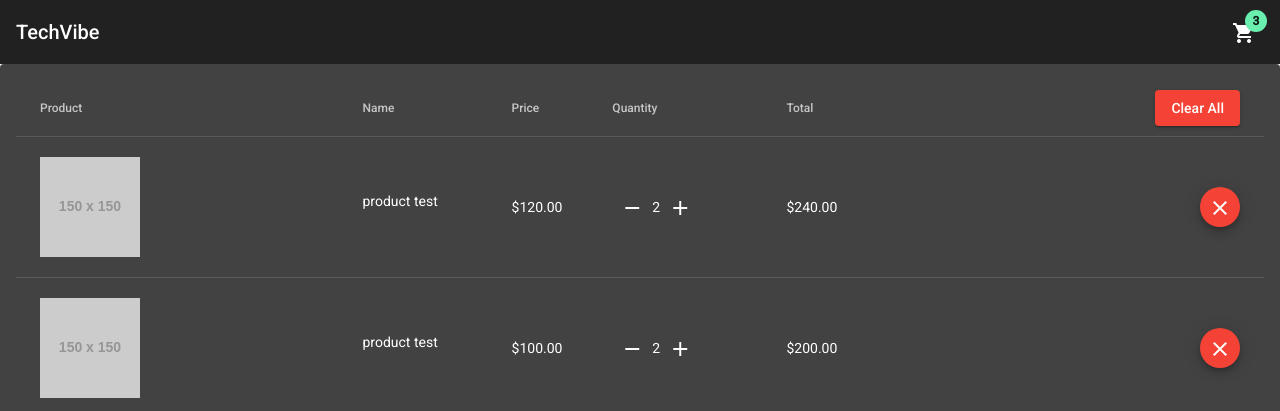
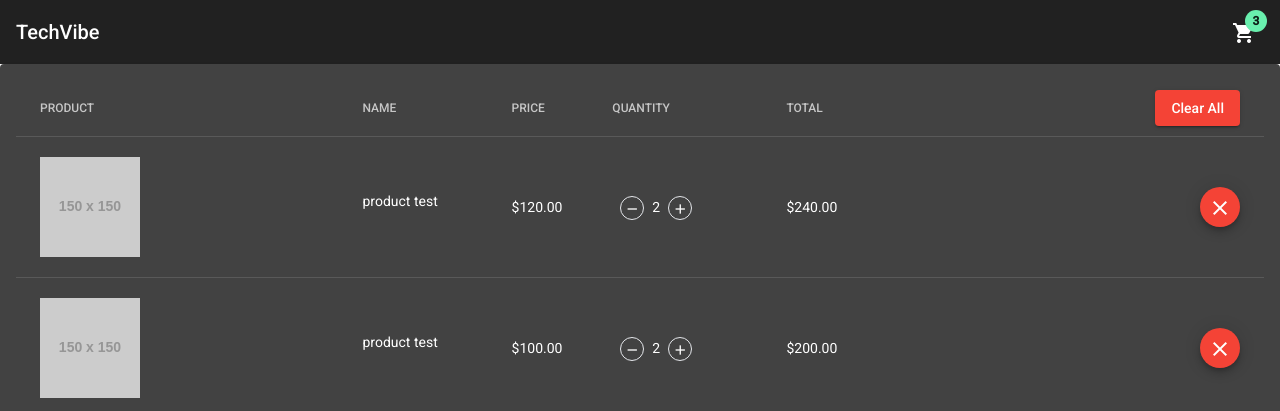
Before and after one commit to tia-cin/techvibe-ecommerce, an Angular app: page /purchase in a window 1280 px wide. Shown: the top 411 px of the page. Built offline with nearby package versions, Linux system fonts and the light colour scheme.

Commit message:
purchase page - style fix

```diff
--- a/src/app/pages/purchase/purchase.component.html
+++ b/src/app/pages/purchase/purchase.component.html
@@ -1,7 +1,7 @@
 <mat-card *ngIf="cart.items.length" class="h-screen">
   <table mat-table [dataSource]="dataSource" class="w-full">
     <ng-container matColumnDef="product">
-      <th mat-header-cell *matHeaderCellDef>Product</th>
+      <th mat-header-cell *matHeaderCellDef>PRODUCT</th>
       <td mat-cell *matCellDef="let el">
         <img src="{{ el.image }}" alt="{{ el.title }}" class="w-[100px] my-5" />
       </td>
@@ -10,34 +10,34 @@
       </td>
     </ng-container>
     <ng-container matColumnDef="name">
-      <th mat-header-cell *matHeaderCellDef>Name</th>
+      <th mat-header-cell *matHeaderCellDef>NAME</th>
       <td mat-cell *matCellDef="let element">
         <p class="truncate max-w-xs">{{ element.name }}</p>
       </td>
       <td mat-footer-cell *matFooterCellDef></td>
     </ng-container>
     <ng-container matColumnDef="price">
-      <th mat-header-cell *matHeaderCellDef>Price</th>
+      <th mat-header-cell *matHeaderCellDef>PRICE</th>
       <td mat-cell *matCellDef="let element">
         {{ element.price | currency }}
       </td>
       <td mat-footer-cell *matFooterCellDef></td>
     </ng-container>
     <ng-container matColumnDef="quantity">
-      <th mat-header-cell *matHeaderCellDef>Quantity</th>
+      <th mat-header-cell *matHeaderCellDef>QUANTITY</th>
       <td mat-cell *matCellDef="let element">
         <button mat-icon-button>
-          <mat-icon>remove</mat-icon>
+          <mat-icon class="border rounded-full text-base">remove</mat-icon>
         </button>
         <span>{{ element.quantity }}</span>
         <button mat-icon-button>
-          <mat-icon>add</mat-icon>
+          <mat-icon class="border rounded-full text-base">add</mat-icon>
         </button>
       </td>
       <td mat-footer-cell *matFooterCellDef></td>
     </ng-container>
     <ng-container matColumnDef="total">
-      <th mat-header-cell *matHeaderCellDef>Total</th>
+      <th mat-header-cell *matHeaderCellDef>TOTAL</th>
       <td mat-cell *matCellDef="let element">
         {{ element.quantity * element.price | currency }}
       </td>
```
